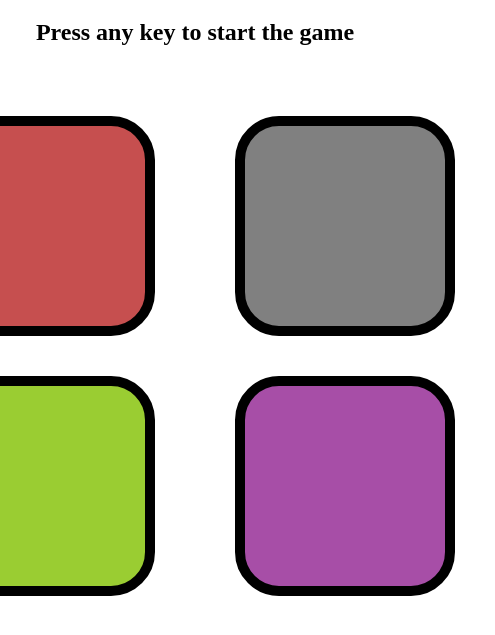
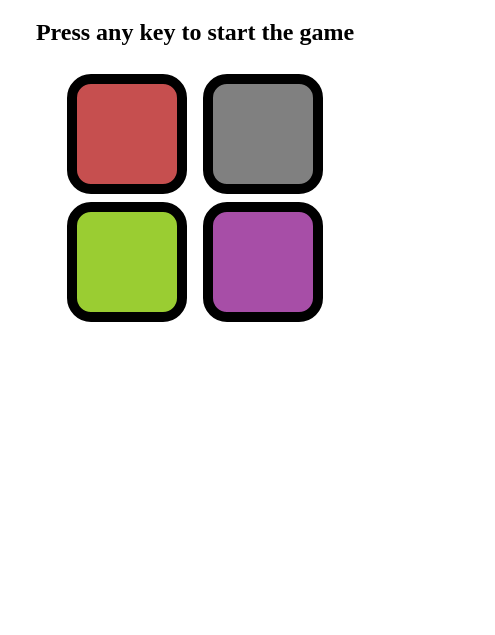
Before and after one commit to Arobh/Datasets, a plain HTML site: page index.html in a window 390 px wide. Shown: the part 61-696 px from the top of the page, 495 px wide, since content can reach past the window. Drawn offline with Linux system fonts and the light colour scheme.

Commit message:
Update style.css

```diff
--- a/style.css
+++ b/style.css
@@ -1,3 +1,4 @@
+/* Base styles */
 body {
     text-align: center;
 }
@@ -13,6 +14,7 @@ body {
 .btn-container {
     display: flex;
     justify-content: center;
+    flex-wrap: wrap; /* Allow buttons to wrap to the next line on smaller screens */
 }
 
 .red {
@@ -42,3 +44,40 @@ body {
 h3 {
     font-size: 30px;
 }
+
+/* Responsive styles */
+@media (max-width: 1200px) {
+    .btn {
+        height: 150px;
+        width: 150px;
+        margin: 1.5rem;
+    }
+
+    h3 {
+        font-size: 26px;
+    }
+}
+
+@media (max-width: 768px) {
+    .btn {
+        height: 120px;
+        width: 120px;
+        margin: 1rem;
+    }
+
+    h3 {
+        font-size: 22px;
+    }
+}
+
+@media (max-width: 480px) {
+    .btn {
+        height: 100px;
+        width: 100px;
+        margin: 0.5rem;
+    }
+
+    h3 {
+        font-size: 18px;
+    }
+}
```
